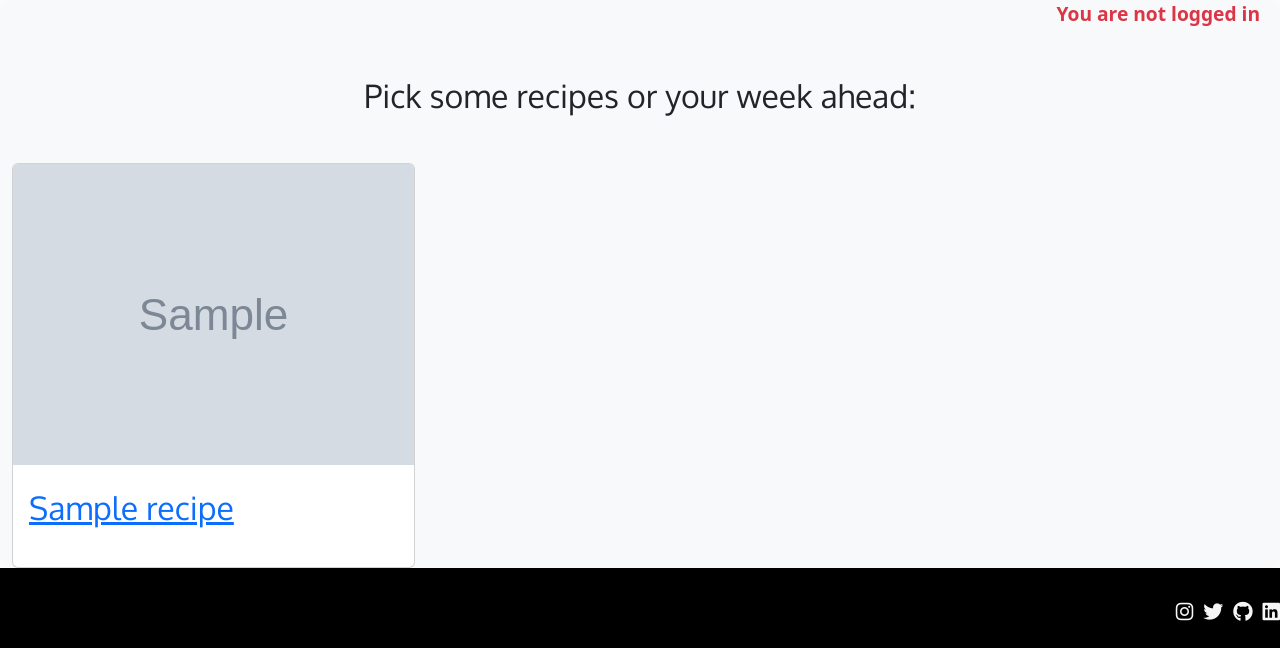
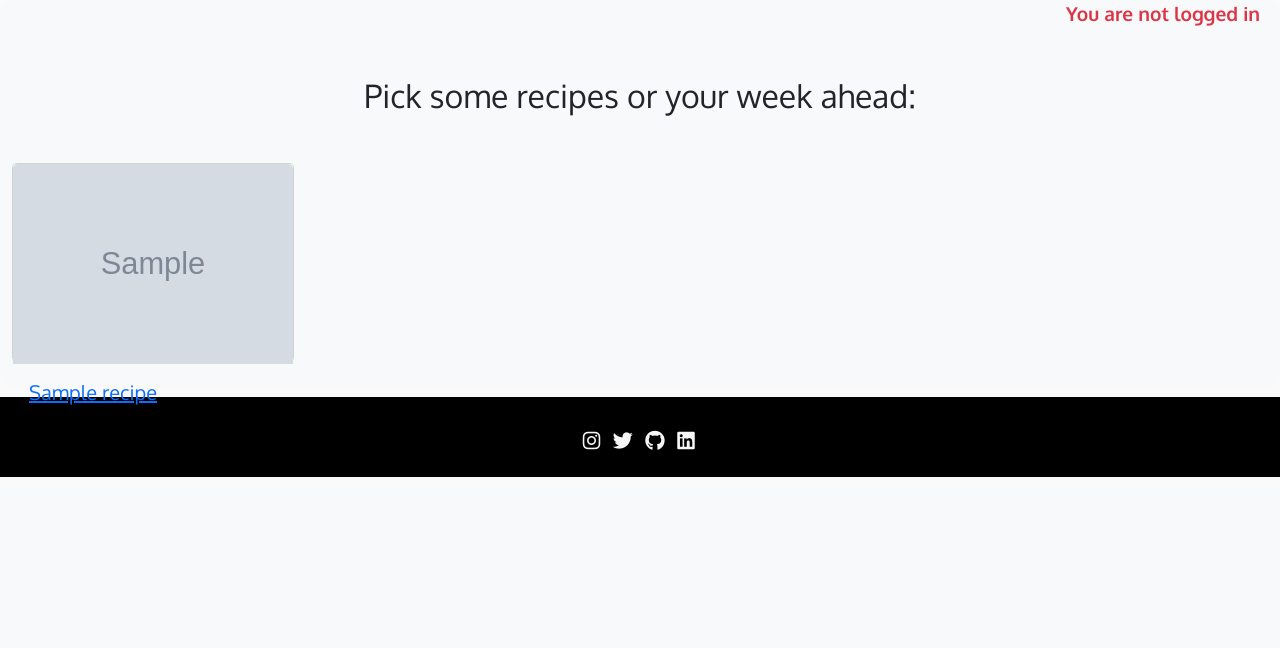
Before and after one commit to Poleshka/Meal-Share, a Django app: page /recipes/ in a window 1280 px wide. Shown: the part 340-988 px from the top of the page. After the commit the page ends 817 px from the top, so only its background shows below. Run offline with Django 5.2, Linux system fonts and the light colour scheme; tables that the repository leaves empty hold one stand-in row (values such as "Sample post"); grey boxes marked "Sample" are stand-in pictures; some libraries are stand-ins or nearby versions.

Commit message:
Update base.css

```diff
--- a/recipes/templates/recipes/edit_recipe.html
+++ b/recipes/templates/recipes/edit_recipe.html
@@ -11,7 +11,7 @@
         {{ form.media }}
         {{ form|crispy}}
         <div class="text-center">
-            <button type="submit" class="btn-success btn-lg mb-1">Edit recipe</button>
+            <button type="submit" class="btn-success btn-lg mb-1 btn-edit">Edit recipe</button>
         </div>
 
     </form>
--- a/recipes/templates/recipes/recipes.html
+++ b/recipes/templates/recipes/recipes.html
@@ -7,20 +7,20 @@
     <h2 class="text-center m-5">Pick some recipes or your week ahead:</h2>
     <div class="row">
         {% for recipe in recipes %}
-        <div class="col-12 col-md-6 col-lg-4">
-            <div class="card">
-                <a href="{% url 'recipe_detail' recipe.id %}" class="recipes card-img-top"
-                    aria-label="Click to view {{recipe.title}}">
-                    <p class="card-title">
+        <div class="col-lg-4 col-md-12 mb-4">
+            <div class="card card-img-top">
+                <a href="{% url 'recipe_detail' recipe.id %}" class="recipes card-img-top" aria-label="Click to view {{recipe.title}}">
+                    <div class="card-img-wrapper">
                     {% if recipe.image %}
                     <img src="{{recipe.image.url}}" alt="{{recipe.image_alt}}" class="card-img-top">
                     {% else %}
                     <img src="{{recipe.image.url}}" alt="" class="card-img-top">
                     {% endif %}
                     <div class="card-body">
-                            <h2 class="card-title">{{recipe.title}}</h2>
+                        <h5 class="card-title">{{recipe.title}}</h5>
                     </div>
-                    </p>
+                </a>
+            </div>
         </div>
     </div>
 </div>
--- a/recipes/views.py
+++ b/recipes/views.py
@@ -1,14 +1,17 @@
-from django.shortcuts import render, get_object_or_404
+from django.shortcuts import render, get_object_or_404, reverse
+
 from django.contrib import messages
 from django.views.generic import (
 CreateView, ListView,
 DeleteView, UpdateView
 )
+from .models import Recipe, Comment
+from .forms import RecipeForm, CommentForm
 
 from django.contrib.auth.mixins import LoginRequiredMixin, UserPassesTestMixin
 from django.urls import reverse_lazy
-from .models import Recipe, Comment
-from .forms import RecipeForm, CommentForm
+
+from django.http import HttpResponseRedirect
 from django.core.exceptions import ObjectDoesNotExist
 
 # Create your views here.
@@ -30,6 +33,7 @@ def recipe_detail(request, pk):
     comment_form = CommentForm
     # Handle POST request for comment submission
     if request.method == "POST":
+        print("Received a POST request")
         comment_form = CommentForm(data=request.POST)
 
         if comment_form.is_valid():
@@ -42,6 +46,7 @@ def recipe_detail(request, pk):
                 'Comment submitted and waiting approval')
         else:
             comment_form = CommentForm()
+            print("About to render template")
 
         if not recipe.image:
             recipe.image = 'images/file.jpg'
@@ -59,7 +64,6 @@ class AddRecipe(LoginRequiredMixin, CreateView):
     form_class =RecipeForm
     #fields = ['title', 'ingredients', 'description']  replace these with the fields form your model.
     success_url = reverse_lazy('recipes')
-
 
     def form_valid(self, form):
         form.instance.user = self.request.user
--- a/static/css/base.css
+++ b/static/css/base.css
@@ -5,7 +5,7 @@
 body, html {
     background-color: #fafafa;
     /* height: 100%; */
-    font:'Oxygen', serif;
+    font-family:'Oxygen', serif;
 }
 
 
@@ -88,6 +88,8 @@ h1, h2, h3, h4, h5, h6 {
 
 /* Footer */
 footer {
+    padding: 0 20px ;
+    margin: 10px 0;
     background-color: black;
     height: 10vh;
     flex-shrink: 0;
@@ -95,7 +97,6 @@ footer {
     flex-direction: row;
     justify-content: center;
     align-items: center;
-    border-top:50%;
     gap:10px;
 }
 .social {
@@ -103,10 +104,23 @@ footer {
 }
 i {
     font-size: 20px;
-    letter-spacing: 2.5;
+    letter-spacing: 2.5px;
     gap:10px;
     color: #f6f6f6;
     margin-top: 10px;
 }
 /* Recipe details */
 /* Recipes */
+.card {
+    height: 100%;
+    width: 70%;
+}
+.card-img-top {
+    height: 200px; /* Set a fixed height for images */
+    object-fit: cover;
+}
+.card-body {
+    display: flex;
+    flex-direction: column;
+    justify-content: space-between;
+}
--- a/templates/base.html
+++ b/templates/base.html
@@ -103,7 +103,7 @@
 
     </main>
 
-</body>
+
 <footer>
     <!-- social media -->
     <a href="https://www.instagram.com" target="_blank">
@@ -123,5 +123,7 @@
         <i class="fa-brands fa-linkedin"></i>
     </a>
 </footer>
-
+</body>
+{% block extras %}
+{% endblock %}
 </html>
```
Also changed, not shown: recipes/templates/recipes/recipe_detail.html (+3 -5 lines). Lines whose indentation alone changed are shown as unchanged.
